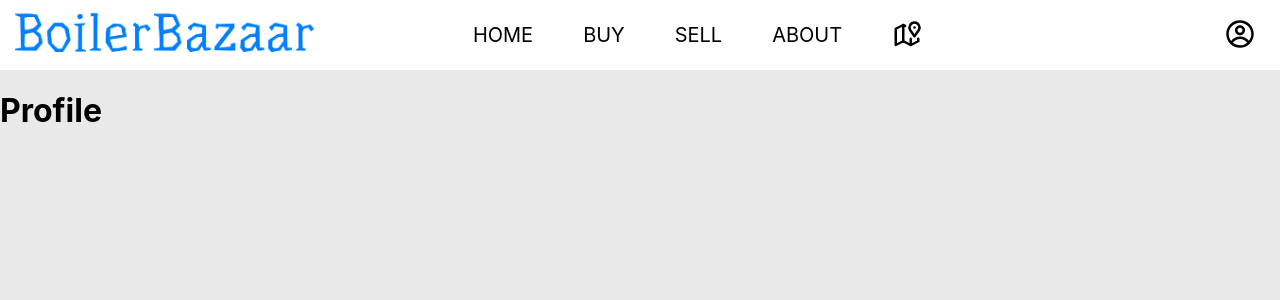
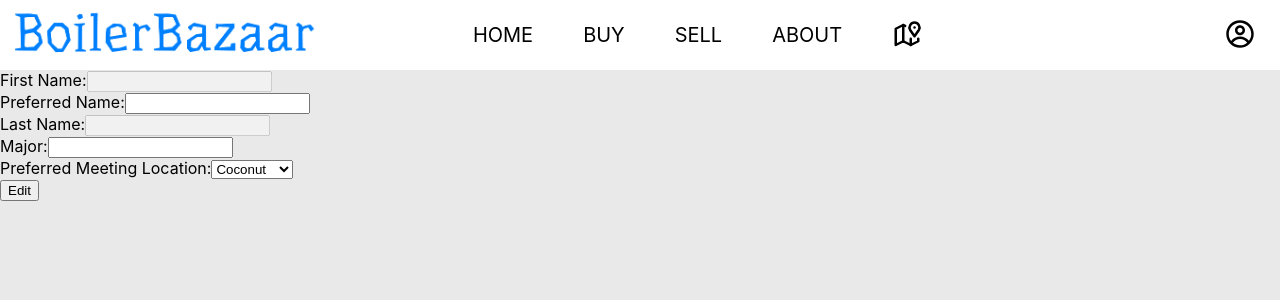
Before and after one commit to wang4621/boilerbazaar, a React (Create React App) app: page /profile in a window 1280 px wide. Shown: the top 300 px of the page. Built offline with nearby package versions, Linux system fonts and the light colour scheme.

Commit message:
added inputs

```diff
--- a/src/pages/Profile.js
+++ b/src/pages/Profile.js
@@ -1,6 +1,38 @@
 function Profile () {
     return (
-        <h1>Profile</h1>
+        <form>
+            <label>
+                First Name:
+                <input type="text" disabled/>
+            </label>
+            <br/>
+            <label>
+                Preferred Name:
+                <input type="text"/>
+            </label>
+            <br/>
+            <label>
+                Last Name:
+                <input type="text" disabled/>
+            </label>
+            <br/>
+            <label>
+                Major:
+                <input type="text"/>
+            </label>
+            <br/>
+            <label>
+                Preferred Meeting Location:
+                <select>
+                    <option value="grapefruit">Grapefruit</option>
+                    <option value="lime">Lime</option>
+                    <option selected value="coconut">Coconut</option>
+                    <option value="mango">Mango</option>
+                </select>
+            </label>
+            <br/>
+            <input type="submit" value="Edit" />
+        </form>
     )
 }
 export default Profile;
--- a/src/pages/Sell.js
+++ b/src/pages/Sell.js
@@ -1,13 +1,37 @@
 function Sell () {
-    const style = {
-
-    }
     return (
-        <form onSubmit={this.handleSubmit}>
+        <form>
             <label>
-            Name:
-            <input type="text" value={this.state.value} onChange={this.handleChange} />
+                Title:
+                <input type="text" required/>
             </label>
+            <br/>
+            <label>
+                ISBN:
+                <input type="text" required/>
+            </label>
+            <br/>
+            <label>
+                Author:
+                <input type="text" required/>
+            </label>
+            <br/>
+            <label>
+                Edition:
+                <input type="text" required/>
+            </label>
+            <br/>
+            <label>
+                Price:
+                <input type="text" required/>
+            </label>
+            <br/>
+            <label>
+                Description:
+                <br/>
+                <textarea maxlength="250"/>
+            </label>
+            <br/>
             <input type="submit" value="Submit" />
         </form>
     )
```
